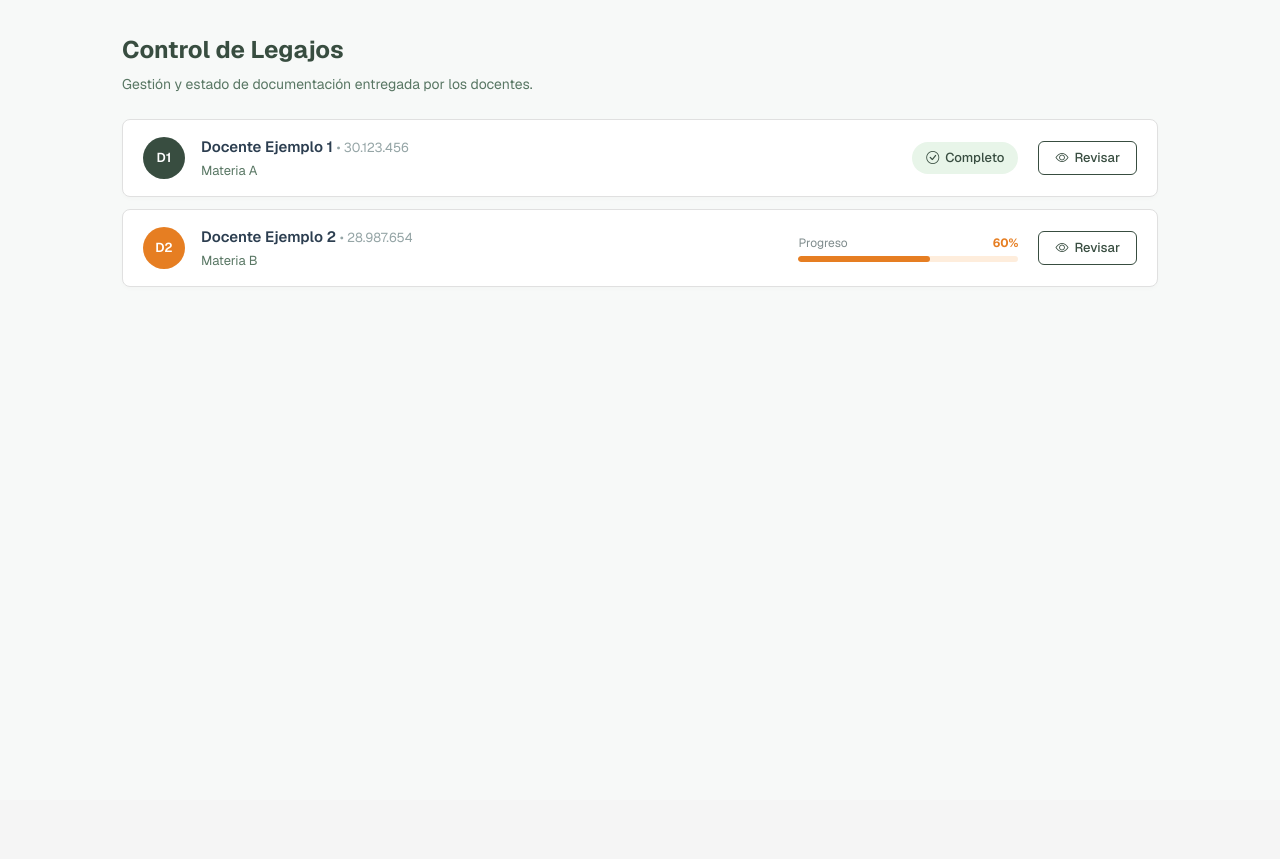
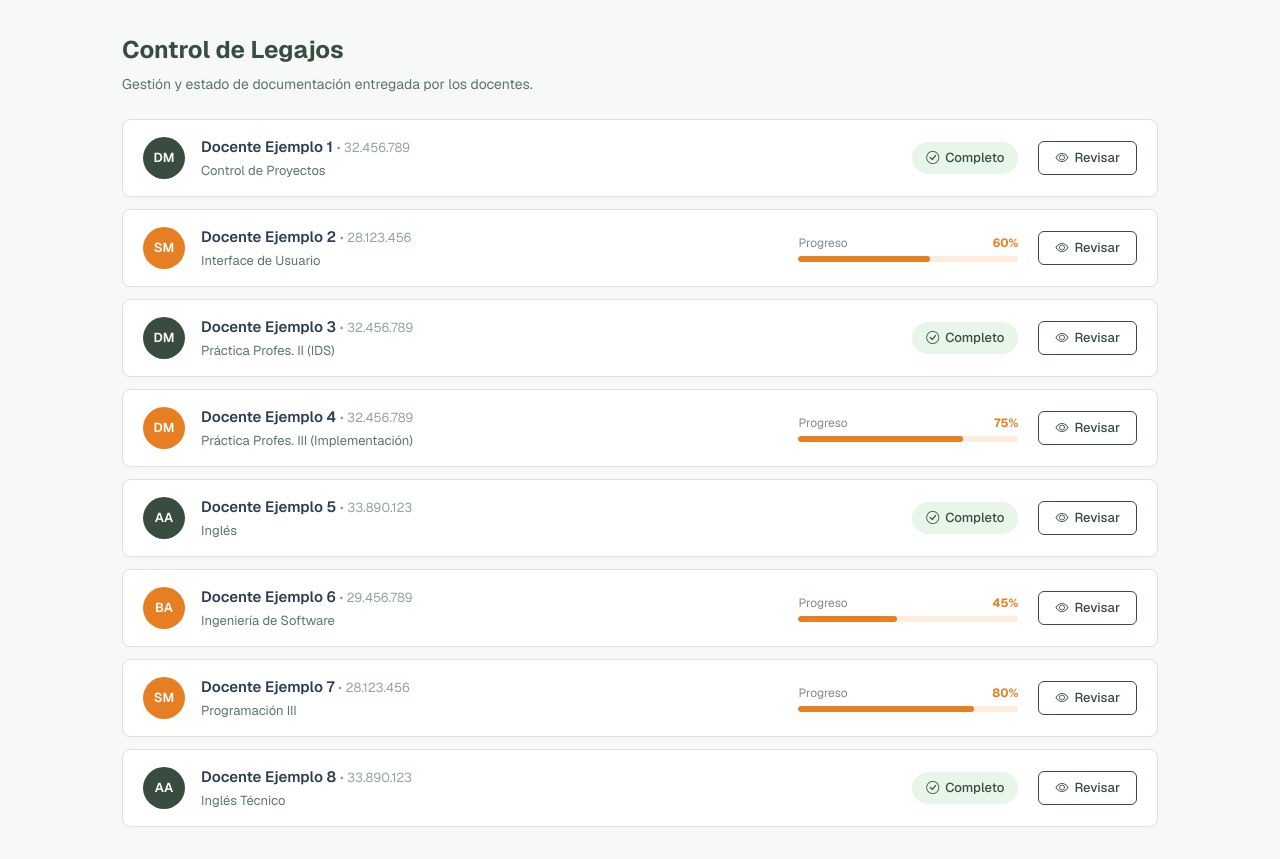
Before and after one commit to AnahidBG/ISCGB_Frontend, an Angular app: page /control-legajos in a window 1280 px wide. Before the commit the page ends 800 px from the top, so only its background shows below. Built offline with nearby package versions, Linux system fonts and the light colour scheme; a web font is replaced by a local one.

Commit message:
feat(legajos): amplie la lista de docentes ficticios para maquetado

```diff
--- a/src/app/pages/control-legajos/control-legajos.ts
+++ b/src/app/pages/control-legajos/control-legajos.ts
@@ -17,29 +17,82 @@ interface DocenteLegajo {
   standalone: true,
   imports: [CommonModule],
   templateUrl: './control-legajos.html',
-  styleUrl: './control-legajos.scss'
+  styleUrls: ['./control-legajos.scss']
 })
 export class ControlLegajosComponent {
 
- //Creamos una lista ficticia (Mock) para diseñar y ver la interfaz en tiempo real sin depender del backend
   docentes: DocenteLegajo[] = [
     {
       idDocente: 1,
       nombre: 'Docente Ejemplo 1',
-      dni: '30.123.456',
-      materia: 'Materia A',
-      iniciales: 'D1',
+      dni: '32.456.789',
+      materia: 'Control de Proyectos',
+      iniciales: 'DM',
       progreso: 100,
       estado: 'Completo'
     },
     {
       idDocente: 2,
       nombre: 'Docente Ejemplo 2',
-      dni: '28.987.654',
-      materia: 'Materia B',
-      iniciales: 'D2',
+      dni: '28.123.456',
+      materia: 'Interface de Usuario',
+      iniciales: 'SM',
       progreso: 60,
       estado: 'En Proceso'
+    },
+    {
+      idDocente: 3,
+      nombre: 'Docente Ejemplo 3',
+      dni: '32.456.789',
+      materia: 'Práctica Profes. II (IDS)',
+      iniciales: 'DM',
+      progreso: 100,
+      estado: 'Completo'
+    },
+    {
+      idDocente: 4,
+      nombre: 'Docente Ejemplo 4',
+      dni: '32.456.789',
+      materia: 'Práctica Profes. III (Implementación)',
+      iniciales: 'DM',
+      progreso: 75,
+      estado: 'En Proceso'
+    },
+    {
+      idDocente: 5,
+      nombre: 'Docente Ejemplo 5',
+      dni: '33.890.123',
+      materia: 'Inglés',
+      iniciales: 'AA',
+      progreso: 100,
+      estado: 'Completo'
+    },
+    {
+      idDocente: 6,
+      nombre: 'Docente Ejemplo 6',
+      dni: '29.456.789',
+      materia: 'Ingeniería de Software',
+      iniciales: 'BA',
+      progreso: 45,
+      estado: 'En Proceso'
+    },
+    {
+      idDocente: 7,
+      nombre: 'Docente Ejemplo 7',
+      dni: '28.123.456',
+      materia: 'Programación III',
+      iniciales: 'SM',
+      progreso: 80,
+      estado: 'En Proceso'
+    },
+    {
+      idDocente: 8,
+      nombre: 'Docente Ejemplo 8',
+      dni: '33.890.123',
+      materia: 'Inglés Técnico',
+      iniciales: 'AA',
+      progreso: 100,
+      estado: 'Completo'
     }
   ];
 
```
